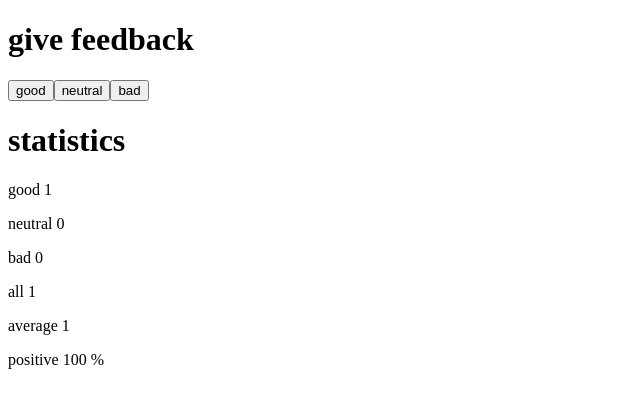
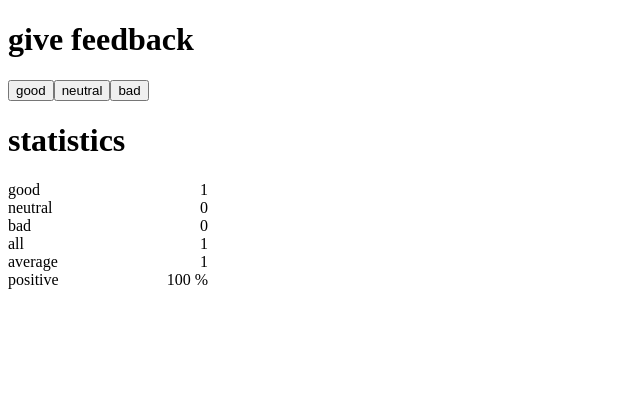
Before and after one commit to andre-gra/full-stack-open-2022, a React (Create React App) app in the folder part1/1.c/: page / in a window 1280 px wide. Both pictures are taken after a click on the button "good". Shown: the top 408 px of the page, without its empty margins (0-640 px from the left). Built offline with nearby package versions, Linux system fonts and the light colour scheme.

Commit message:
add solution 1.10

```diff
--- a/part1/1.c/src/App.js
+++ b/part1/1.c/src/App.js
@@ -1,20 +1,28 @@
 import { useState } from 'react'
+
+const StatisticLine = (props) => {
+  return (
+    <div style={{display: "flex", justifyContent: "space-between"}}>
+      <span>{props.text}</span>
+      <span>{props.value}</span>
+    </div>
+  )
+}
 
 const Statistics = (props) => {
   const average = (props.good - props.bad) / props.sum
-  const positive = (props.good / props.sum) * 100
+  const positive = (props.good / props.sum) * 100 + " %"
 
   if (props.sum > 0) {
     return (
-      <>
-        <h1>statistics</h1>
-        <p>good {props.good}</p>
-        <p>neutral {props.neutral}</p>
-        <p>bad {props.bad}</p>
-        <p>all {props.sum}</p>
-        <p>average {!isNaN(average) && average}</p>
-        <p>positive {!isNaN(positive) &&positive} %</p>
-      </>
+      <div style={{width: "200px"}}>
+        <StatisticLine text="good" value={props.good} />
+        <StatisticLine text="neutral" value={props.neutral} />
+        <StatisticLine text="bad" value={props.bad} />
+        <StatisticLine text="all" value={props.sum} />
+        <StatisticLine text="average" value={average} />
+        <StatisticLine text="positive" value={positive} />
+      </div>
     )
   }
 
@@ -22,6 +30,12 @@ const Statistics = (props) => {
     <p>No feedback given</p>
   )
 
+}
+
+const Button = (props) => {
+  return (
+    <button onClick={props.clickType}>{props.text}</button>
+  )
 }
 
 const App = () => {
@@ -36,11 +50,12 @@ const App = () => {
     <div>
       <h1>give feedback</h1>
       <div>
-        <button onClick={() => setGood(good + 1)}>good</button>
-        <button onClick={() => setNeutral(neutral + 1)}>neutral</button>
-        <button onClick={() => setBad(bad + 1)}>bad</button>
+        <Button clickType={() => setGood(good + 1)} text="good" />
+        <Button clickType={() => setNeutral(neutral + 1)} text="neutral" />
+        <Button clickType={() => setBad(bad + 1)} text="bad" />
       </div>
-      <Statistics good={good} neutral={neutral} bad={bad} sum={sum}/>
+      <h1>statistics</h1>
+      <Statistics good={good} neutral={neutral} bad={bad} sum={sum} />
     </div>
   )
 }
```
